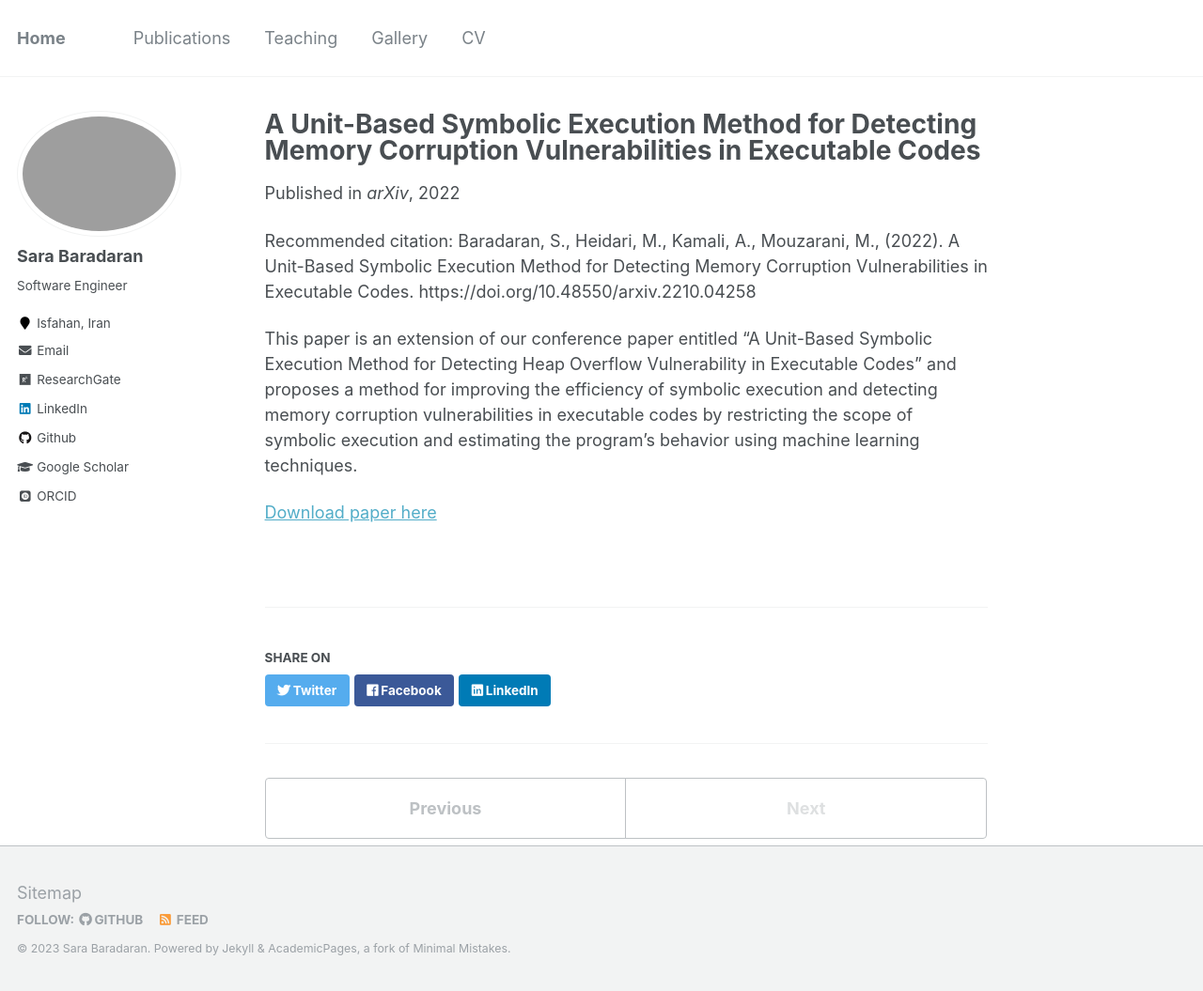
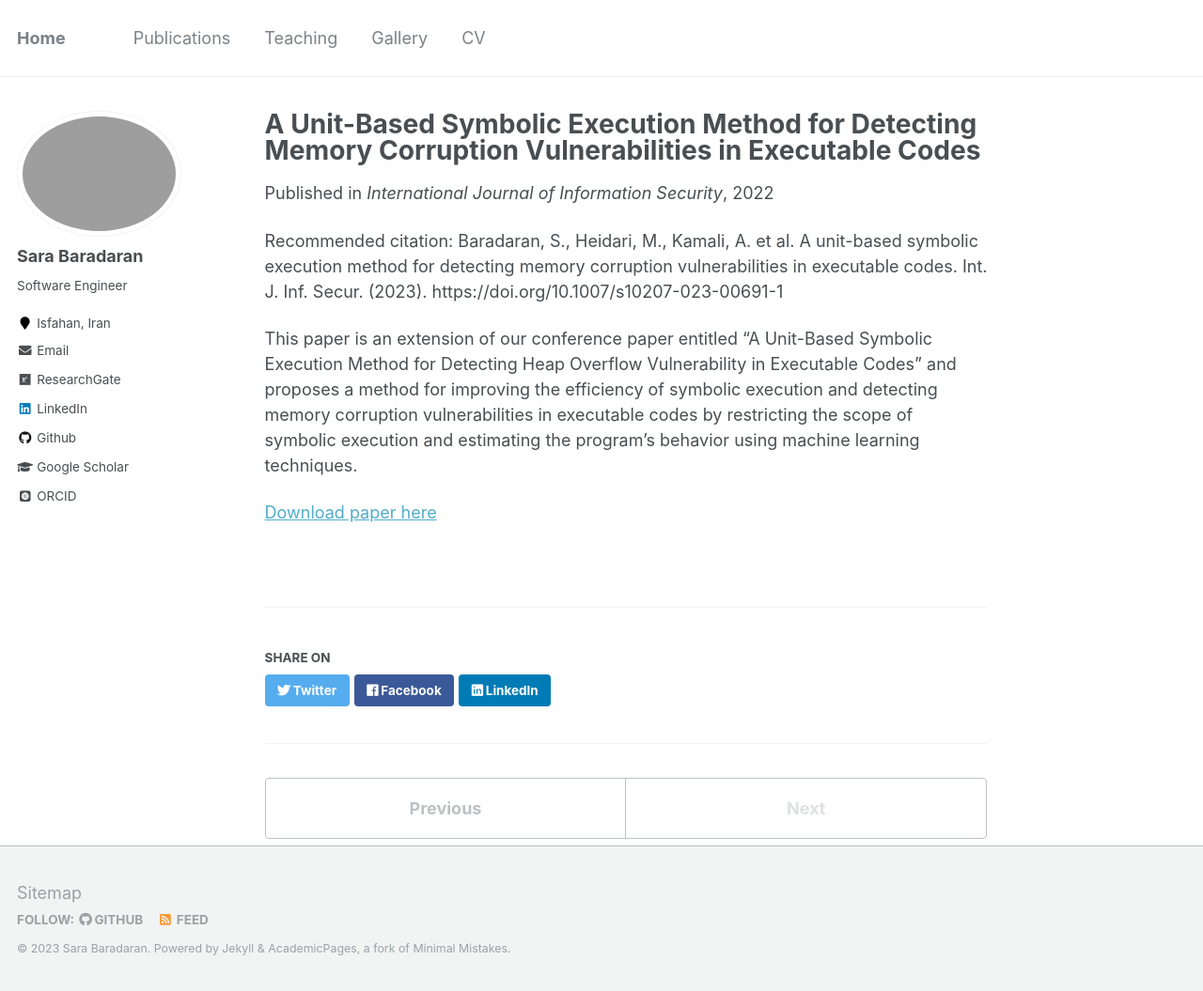
Before and after one commit to SaraBaradaran/SaraBaradaran.github.io, a Jekyll site: the page built from _publications/journal-paper.md, in a window 1280 px wide and 1055 px high. Shown: the whole window at 94% size. Built offline with Jekyll 4.4.1, drawn with Linux system fonts in a browser that asks for light colours; some web fonts are replaced.

Commit message:
Update journal-paper.md

```diff
--- a/_publications/journal-paper.md
+++ b/_publications/journal-paper.md
@@ -3,9 +3,9 @@ title: "A Unit-Based Symbolic Execution Method for Detecting Memory Corruption V
 collection: publications
 excerpt: 'This paper proposes a method for restricting the scope of symbolic analysis and combining it with ML techniques for detecting memory corruption vulnerabilities in executable codes.'
 date: 2022-11-01
-venue: 'arXiv'
+venue: 'International Journal of Information Security'
 
-citation: 'Baradaran, S., Heidari, M., Kamali, A., Mouzarani, M., (2022). A Unit-Based Symbolic Execution Method for Detecting Memory Corruption Vulnerabilities in Executable Codes. https://doi.org/10.48550/arxiv.2210.04258'
+citation: 'Baradaran, S., Heidari, M., Kamali, A. et al. A unit-based symbolic execution method for detecting memory corruption vulnerabilities in executable codes. Int. J. Inf. Secur. (2023). https://doi.org/10.1007/s10207-023-00691-1'
 ---
 This paper is an extension of our conference paper entitled "A Unit-Based Symbolic Execution Method for Detecting Heap Overflow Vulnerability in Executable Codes" and proposes a method for improving the efficiency of symbolic execution and detecting memory corruption vulnerabilities in executable codes by restricting the scope of symbolic execution and estimating the program's behavior using machine learning techniques.
 
```
